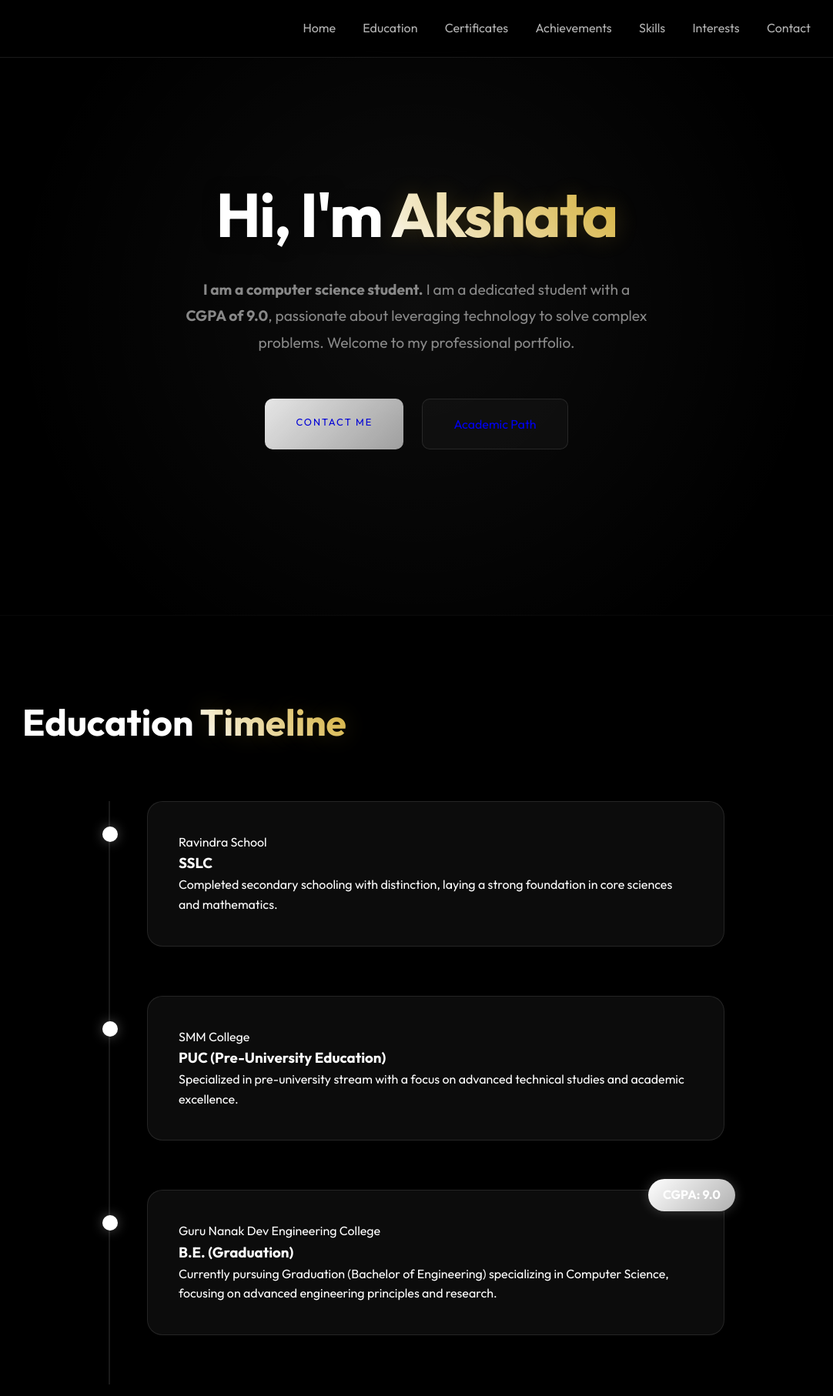
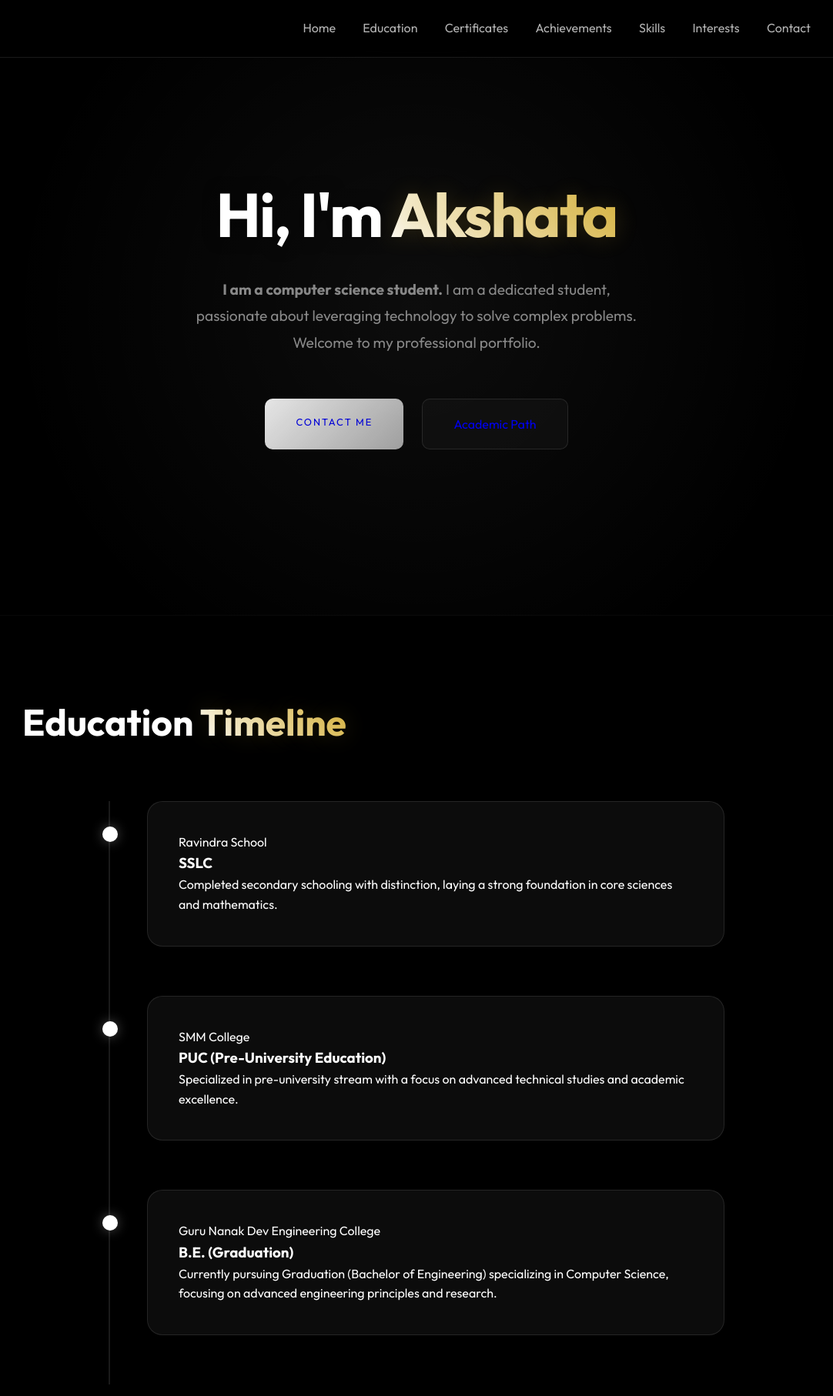
Before and after one commit to akshatabasanour/Akshata4, a Flask app: page / in a window 1280 px wide. Shown: the top 1814 px of the page at 77% size, without its empty margins (99-1181 px from the left). Run offline with Flask 3, Linux system fonts and the light colour scheme.

Commit message:
update portfolio: update skills and remove cgpa

```diff
--- a/app.py
+++ b/app.py
@@ -6,7 +6,6 @@ app = Flask(__name__)
 def home():
     portfolio_data = {
         "name": "Akshata",
-        "cgpa": "9.0",
         "education": [
             {
                 "level": "SSLC",
--- a/templates/index.html
+++ b/templates/index.html
@@ -31,7 +31,7 @@
     <section id="home" class="hero">
         <div class="hero-content animate-up">
             <h1>Hi, I'm <span>{{ data.name }}</span></h1>
-            <p><strong>I am a computer science student.</strong> I am a dedicated student with a <strong>CGPA of {{ data.cgpa }}</strong>, passionate about leveraging technology to solve complex problems. Welcome to my professional portfolio.</p>
+            <p><strong>I am a computer science student.</strong> I am a dedicated student, passionate about leveraging technology to solve complex problems. Welcome to my professional portfolio.</p>
             <div style="display: flex; gap: 1.5rem; margin-top: 3.5rem; justify-content: center;">
                 <a href="#contact" class="submit-btn" style="text-decoration: none; padding: 1.2rem 2.5rem; max-width: 250px;">Contact Me</a>
                 <a href="#education" class="skill-tag" style="text-decoration: none; padding: 1.2rem 2.5rem; border-radius: 10px; border: 1px solid rgba(255,255,255,0.1);">Academic Path</a>
@@ -45,9 +45,6 @@
         <div class="timeline">
             {% for item in data.education %}
             <div class="timeline-item animate-up" data-delay="{{ loop.index0 * 0.2 }}">
-                {% if loop.last %}
-                <div class="cgpa-badge">CGPA: {{ data.cgpa }}</div>
-                {% endif %}
                 <span class="institution">{{ item.institution }}</span>
                 <h3>{{ item.level }}</h3>
                 <p>{{ item.description }}</p>
```
